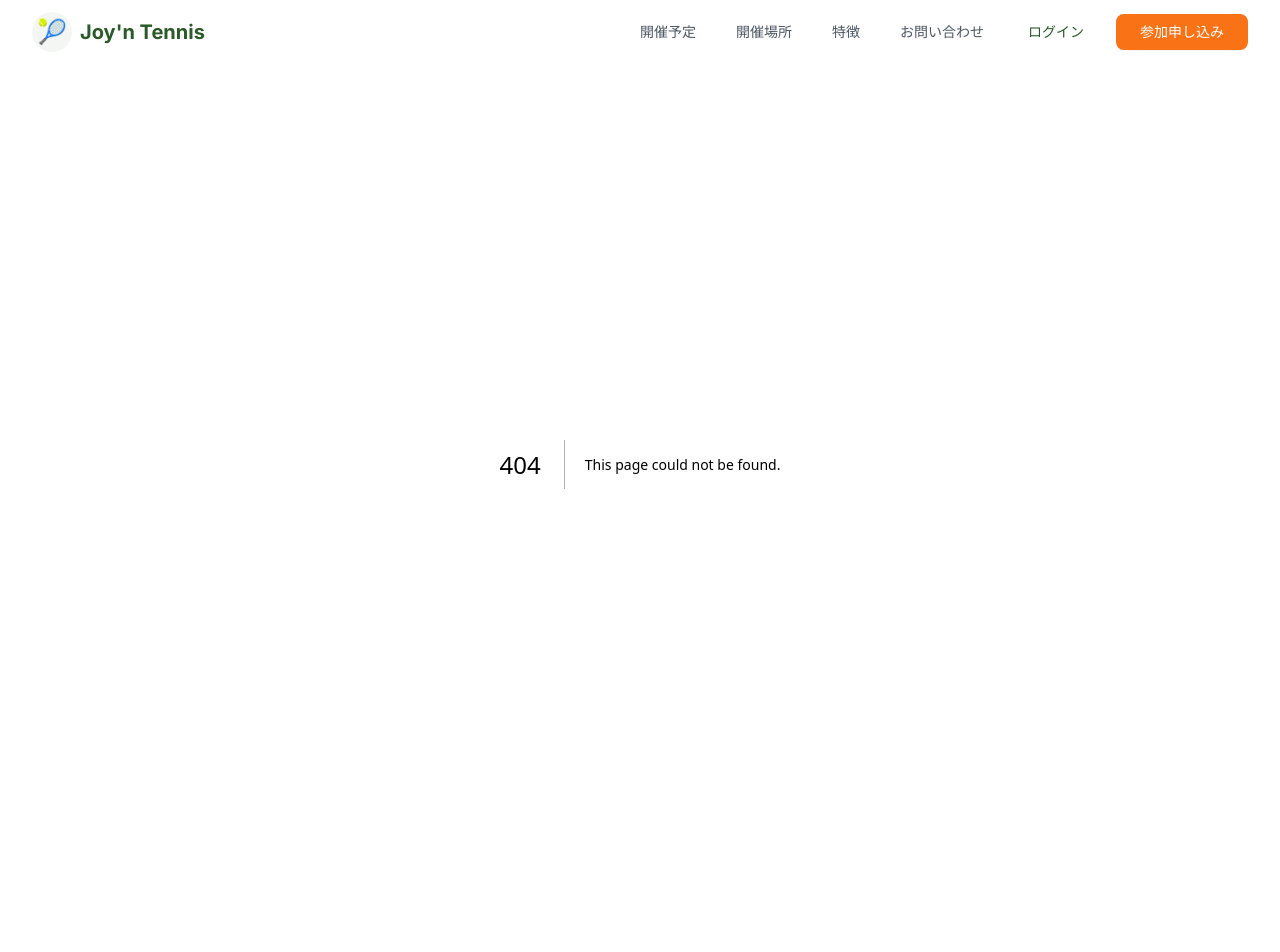
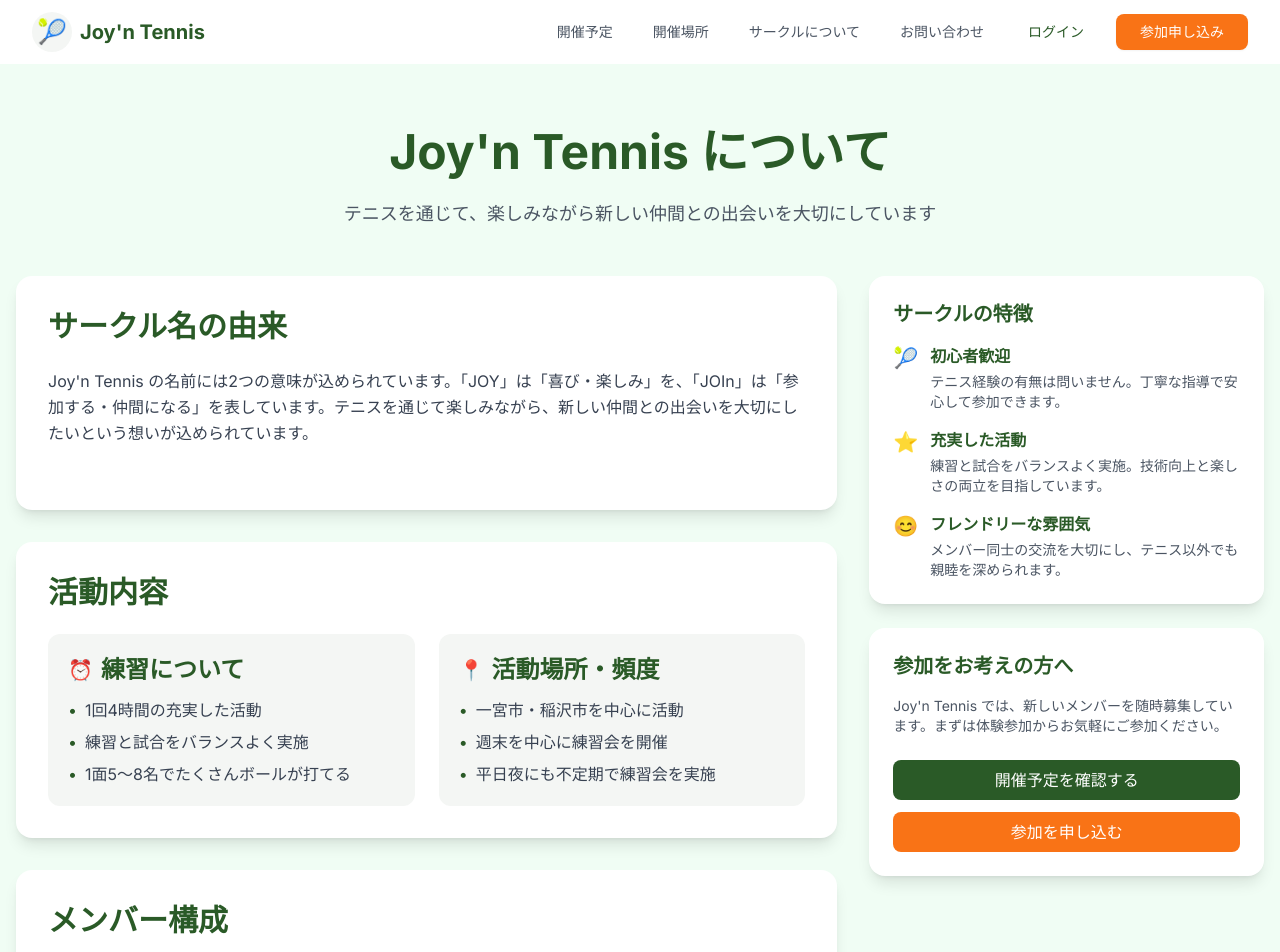
Before and after one commit to shogo109/tennis-circle-site, a Next.js app: page /about in a window 1280 px wide. Before the commit this address had no page. Shown: the top 952 px of the page. Before the commit the page ends 864 px from the top, so only its background shows below. Built offline with nearby package versions, Linux system fonts and the light colour scheme.

Commit message:
add: aboutページ

```diff
--- /dev/null
+++ b/src/app/about/page.tsx
@@ -0,0 +1,169 @@
+export default function AboutPage() {
+  return (
+    <div className="min-h-screen bg-primary-50">
+      <div className="container mx-auto px-4 py-16">
+        {/* ヘッダー */}
+        <div className="max-w-3xl mx-auto text-center mb-12">
+          <h1 className="text-4xl md:text-5xl font-bold text-tennis-court mb-6">
+            Joy'n Tennis について
+          </h1>
+          <p className="text-gray-600 text-lg">
+            テニスを通じて、楽しみながら新しい仲間との出会いを大切にしています
+          </p>
+        </div>
+
+        <div className="grid grid-cols-1 lg:grid-cols-3 gap-8">
+          {/* メインコンテンツ */}
+          <div className="lg:col-span-2 space-y-8">
+            {/* サークル名の由来 */}
+            <div className="bg-white rounded-2xl shadow-lg p-8">
+              <h2 className="text-2xl md:text-3xl font-bold text-tennis-court mb-6">
+                サークル名の由来
+              </h2>
+              <p className="text-gray-700 leading-relaxed mb-8">
+                Joy'n Tennis
+                の名前には2つの意味が込められています。「JOY」は「喜び・楽しみ」を、「JOIn」は「参加する・仲間になる」を表しています。テニスを通じて楽しみながら、新しい仲間との出会いを大切にしたいという想いが込められています。
+              </p>
+            </div>
+
+            {/* 活動内容 */}
+            <div className="bg-white rounded-2xl shadow-lg p-8">
+              <h2 className="text-2xl md:text-3xl font-bold text-tennis-court mb-6">活動内容</h2>
+              <div className="grid md:grid-cols-2 gap-6">
+                <div className="bg-tennis-court/5 rounded-xl p-5">
+                  <h3 className="font-bold text-tennis-court mb-3 flex items-center gap-2">
+                    <span className="text-xl">⏰</span>
+                    練習について
+                  </h3>
+                  <ul className="space-y-2 text-gray-700">
+                    <li className="flex items-center gap-2">
+                      <span className="text-tennis-court">•</span>
+                      1回4時間の充実した活動
+                    </li>
+                    <li className="flex items-center gap-2">
+                      <span className="text-tennis-court">•</span>
+                      練習と試合をバランスよく実施
+                    </li>
+                    <li className="flex items-center gap-2">
+                      <span className="text-tennis-court">•</span>
+                      1面5～8名でたくさんボールが打てる
+                    </li>
+                  </ul>
+                </div>
+                <div className="bg-tennis-court/5 rounded-xl p-5">
+                  <h3 className="font-bold text-tennis-court mb-3 flex items-center gap-2">
+                    <span className="text-xl">📍</span>
+                    活動場所・頻度
+                  </h3>
+                  <ul className="space-y-2 text-gray-700">
+                    <li className="flex items-center gap-2">
+                      <span className="text-tennis-court">•</span>
+                      一宮市・稲沢市を中心に活動
+                    </li>
+                    <li className="flex items-center gap-2">
+                      <span className="text-tennis-court">•</span>
+                      週末を中心に練習会を開催
+                    </li>
+                    <li className="flex items-center gap-2">
+                      <span className="text-tennis-court">•</span>
+                      平日夜にも不定期で練習会を実施
+                    </li>
+                  </ul>
+                </div>
+              </div>
+            </div>
+
+            {/* メンバー構成 */}
+            <div className="bg-white rounded-2xl shadow-lg p-8">
+              <h2 className="text-2xl md:text-3xl font-bold text-tennis-court mb-6">
+                メンバー構成
+              </h2>
+              <p className="text-gray-700 leading-relaxed mb-6">
+                現在約35名のメンバーが在籍しており、20代後半から40代前半の社会人を中心に構成されています。テニス経験は初心者から元部活動経験者まで幅広く、レベルに関係なく和気あいあいとした雰囲気で活動しています。
+              </p>
+              <div className="grid md:grid-cols-3 gap-4">
+                <div className="bg-tennis-court/5 rounded-xl p-4 text-center">
+                  <div className="text-2xl mb-2">👥</div>
+                  <div className="font-bold text-tennis-court mb-1">メンバー数</div>
+                  <div className="text-gray-600">約35名</div>
+                </div>
+                <div className="bg-tennis-court/5 rounded-xl p-4 text-center">
+                  <div className="text-2xl mb-2">🎯</div>
+                  <div className="font-bold text-tennis-court mb-1">年齢層</div>
+                  <div className="text-gray-600">20代後半～40代前半</div>
+                </div>
+                <div className="bg-tennis-court/5 rounded-xl p-4 text-center">
+                  <div className="text-2xl mb-2">🎾</div>
+                  <div className="font-bold text-tennis-court mb-1">テニスレベル</div>
+                  <div className="text-gray-600">初心者～経験者</div>
+                </div>
+              </div>
+            </div>
+          </div>
+
+          {/* サイドバー */}
+          <div className="lg:col-span-1">
+            <div className="sticky top-24 space-y-6">
+              {/* サークルの特徴 */}
+              <div className="bg-white rounded-2xl shadow-lg p-6">
+                <h3 className="text-xl font-bold text-tennis-court mb-4">サークルの特徴</h3>
+                <ul className="space-y-4">
+                  <li className="flex items-start gap-3">
+                    <span className="text-xl">🎾</span>
+                    <div>
+                      <h4 className="font-bold text-tennis-court mb-1">初心者歓迎</h4>
+                      <p className="text-sm text-gray-600">
+                        テニス経験の有無は問いません。丁寧な指導で安心して参加できます。
+                      </p>
+                    </div>
+                  </li>
+                  <li className="flex items-start gap-3">
+                    <span className="text-xl">⭐️</span>
+                    <div>
+                      <h4 className="font-bold text-tennis-court mb-1">充実した活動</h4>
+                      <p className="text-sm text-gray-600">
+                        練習と試合をバランスよく実施。技術向上と楽しさの両立を目指しています。
+                      </p>
+                    </div>
+                  </li>
+                  <li className="flex items-start gap-3">
+                    <span className="text-xl">😊</span>
+                    <div>
+                      <h4 className="font-bold text-tennis-court mb-1">フレンドリーな雰囲気</h4>
+                      <p className="text-sm text-gray-600">
+                        メンバー同士の交流を大切にし、テニス以外でも親睦を深められます。
+                      </p>
+                    </div>
+                  </li>
+                </ul>
+              </div>
+
+              {/* 参加方法 */}
+              <div className="bg-white rounded-2xl shadow-lg p-6">
+                <h3 className="text-xl font-bold text-tennis-court mb-4">参加をお考えの方へ</h3>
+                <p className="text-gray-600 text-sm mb-6">
+                  Joy'n Tennis
+                  では、新しいメンバーを随時募集しています。まずは体験参加からお気軽にご参加ください。
+                </p>
+                <div className="space-y-3">
+                  <a
+                    href="/schedule"
+                    className="block text-center bg-tennis-court text-white px-4 py-2 rounded-lg hover:bg-tennis-court-dark transition-colors"
+                  >
+                    開催予定を確認する
+                  </a>
+                  <a
+                    href="/apply"
+                    className="block text-center bg-accent-500 text-white px-4 py-2 rounded-lg hover:bg-accent-600 transition-colors"
+                  >
+                    参加を申し込む
+                  </a>
+                </div>
+              </div>
+            </div>
+          </div>
+        </div>
+      </div>
+    </div>
+  );
+}
--- a/src/components/Header.tsx
+++ b/src/components/Header.tsx
@@ -167,10 +167,10 @@ export default function Header() {
                 </Link>
               )}
               <Link
-                href="#features"
+                href="/about"
                 className="px-3 py-2 text-sm font-medium text-gray-600 hover:text-tennis-court transition-colors"
               >
-                特徴
+                サークルについて
               </Link>
               <Link
                 href="#contact"
@@ -319,11 +319,11 @@ export default function Header() {
               </Link>
             )}
             <Link
-              href="#features"
+              href="/about"
               onClick={() => setIsMenuOpen(false)}
               className="block text-gray-600 hover:text-tennis-court hover:bg-tennis-court/5 px-4 py-2 text-sm font-medium transition-colors rounded-lg"
             >
-              特徴
+              サークルについて
             </Link>
             <Link
               href="#contact"
```
Also changed, not shown: 1 other file (tests, documents, lock files or other folders).
